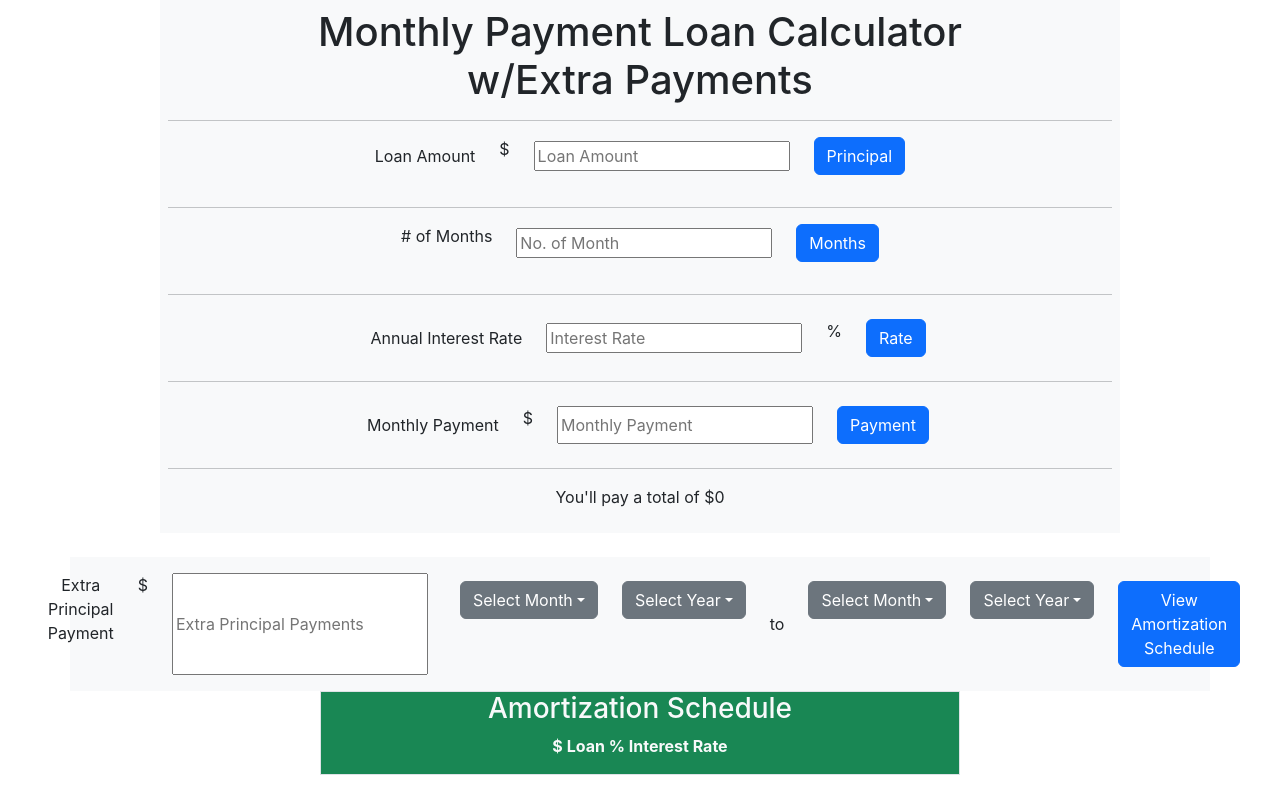
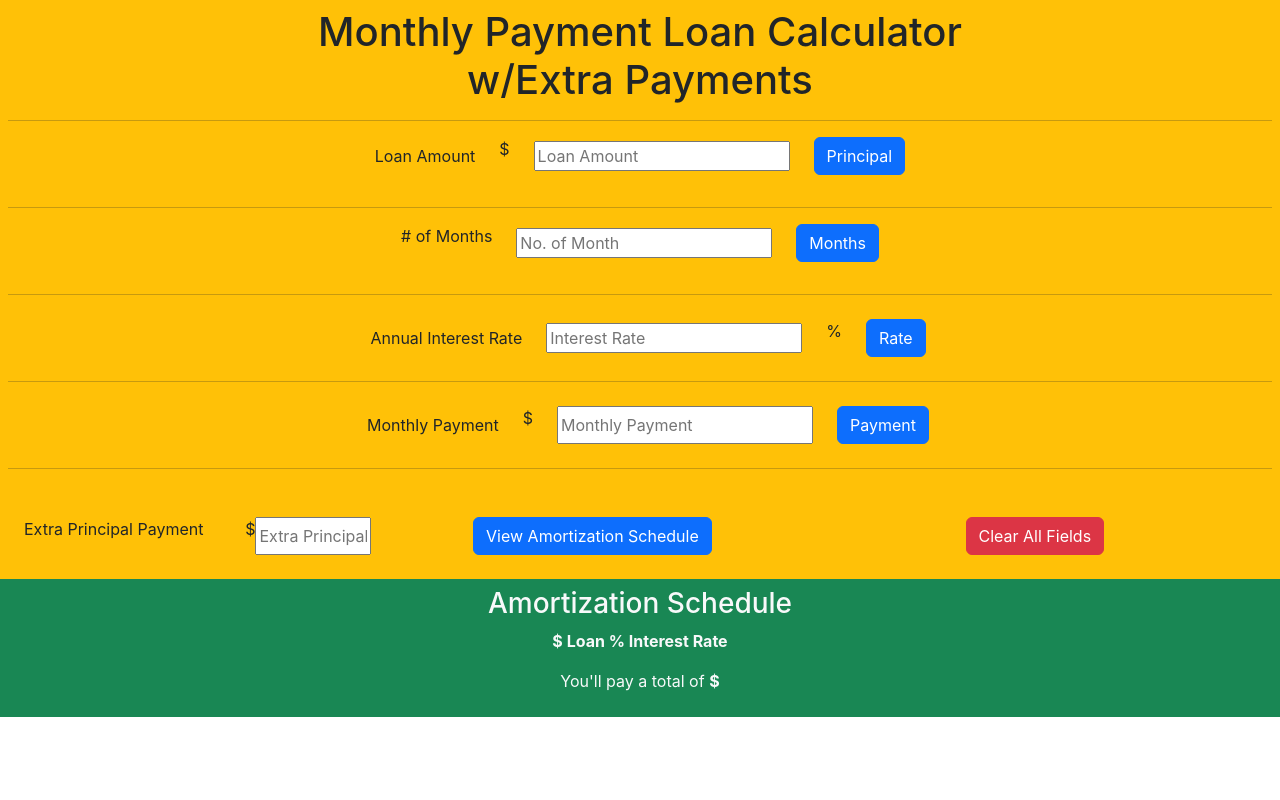
Before and after one commit to MuhammadUmarMalik/loan_Calculator_app, a React (Create React App) app: page / in a window 1280 px wide. Built offline with nearby package versions, Linux system fonts and the light colour scheme.

Commit message:
Add extra principal payement functionality

```diff
--- a/package.json
+++ b/package.json
@@ -1,8 +1,8 @@
 {
-  "homepage": "https://muhammadumarmalik.github.io/loan_Calculator_app",
   "name": "motage_calculator",
   "version": "0.1.0",
   "private": true,
+  "homepage": "./",
   "dependencies": {
     "@testing-library/jest-dom": "^5.17.0",
     "@testing-library/react": "^13.4.0",
--- a/src/App.js
+++ b/src/App.js
@@ -7,7 +7,7 @@ function App() {
   //state management
 
   const [loanAmount, setLoanAmount] = useState("");
-  const [totalAmount, setTotalAmount] = useState(0);
+  const [totalAmount, setTotalAmount] = useState();
   const [numMonths, setNumMonths] = useState("");
   const [annualInterestRate, setAnnualInterestRate] = useState("");
   const [monthlyPayment, setMonthlyPayment] = useState("");
@@ -20,6 +20,7 @@ function App() {
   const [endMonth, setEndMonth] = useState("");
   const [endYear, setEndYear] = useState("");
   const [amortizationSchedule, setAmortizationSchedule] = useState([]);
+  const [extraPrincipal, setExtraPrincipal] = useState("");
 
   const months = [
     "January",
@@ -56,26 +57,33 @@ function App() {
       setEndYear(year);
     }
   };
+  useEffect(() => {
+    // This code will run after totalAmount state is updated
+    console.log("Total Loan Payment updated:", totalAmount);
+
+    // Display the total payment amount on the first request
+    if (totalAmount > 0) {
+      <p>You'll pay a total of $${totalAmount}</p>;
+    }
+  }, [totalAmount]);
+
+  const handleExtraPrincipalChange = (e) => {
+    setExtraPrincipal(e.target.value);
+  };
 
   const handleMonthlyPayment = () => {
     const monthlyInterestRate = annualInterestRate / 100 / 12;
-    console.log("monthly Interests ---------------->", monthlyInterestRate);
+    // console.log("monthly Interests ---------------->", monthlyInterestRate);
     const numberOfPayments = numMonths;
-    console.log("number of Payment ---->", numberOfPayments);
+    // console.log("number of Payment ---->", numberOfPayments);
     const numerator =
       monthlyInterestRate * Math.pow(1 + monthlyInterestRate, numberOfPayments);
-    console.log("numerator", numerator);
+    // console.log("numerator", numerator);
     const denominator = Math.pow(1 + monthlyInterestRate, numberOfPayments) - 1;
-    console.log("denominator", denominator);
+    // console.log("denominator", denominator);
     const monthlyPaymentValue = loanAmount * (numerator / denominator);
-    console.log("monthlypayment----->", monthlyPaymentValue);
+    // console.log("monthlypayment----->", monthlyPaymentValue);
     setMonthlyPayment(monthlyPaymentValue.toFixed(2));
-
-    //total loan amount
-    const totalAmount = monthlyPayment * numberOfPayments;
-    console.log("total loan payement", totalAmount);
-    setTotalAmount(totalAmount.toFixed(2));
-    // console.log("set total loan payement", setTotalAmount);
   };
   const calculateMonthlyPayment = () => {
     const monthlyInterestRate = annualInterestRate / 100 / 12;
@@ -85,19 +93,6 @@ function App() {
     const denominator = Math.pow(1 + monthlyInterestRate, numberOfPayments) - 1;
     return loanAmount * (numerator / denominator);
   };
-
-  // const calculateTotalLoan = ({ monthlyPayment, numberOfPayments }) => {
-  //   return monthlyPayment * numberOfPayments;
-  // };
-
-  useEffect(() => {
-    // This code will run after totalAmount state is updated
-    console.log("Total Loan Payment updated:", totalAmount);
-  }, [totalAmount]);
-  function getCurrentMonth() {
-    return new Date().getMonth() + 1; // Adding 1 because months are zero-indexed
-  }
-
   // Function to get the current year
   function getCurrentYear() {
     return new Date().getFullYear();
@@ -115,6 +110,11 @@ function App() {
     const monthlyPayment = calculateMonthlyPayment();
     setMonthlyPayment(monthlyPayment.toFixed(2));
 
+    const totalAmount = (monthlyPayment * numberOfPayments).toFixed(2);
+    // console.log("total loan payement", totalAmount);
+    setTotalAmount(totalAmount);
+
+    const extraPrincipalValue = parseFloat(extraPrincipal) || 0;
     const schedule = [];
     let remainingBalance = loanAmount;
     let count;
@@ -123,12 +123,59 @@ function App() {
       const interestPaid = remainingBalance * monthlyInterestRate;
       const principalPaid = monthlyPaymentValue - interestPaid;
       remainingBalance -= principalPaid;
+      if (remainingBalance <= 0) {
+        remainingBalance = 0; // Set remaining balance to zero if it becomes negative
+      }
       count = i;
+      const year = years[Math.floor((startMonth - 1 + i) / 12) % years.length];
       schedule.push({
         count,
         month: months[(startMonth - 1 + i) % 12],
+        year,
+        payment: monthlyPayment.toFixed(2),
+        principalPaid: principalPaid.toFixed(2),
+        interestPaid: interestPaid.toFixed(2),
+        remainingBalance: remainingBalance.toFixed(2),
+      });
+    }
 
-        payment: monthlyPayment.toFixed(2),
+    setAmortizationSchedule(schedule);
+  };
+
+  //extra principal schedule
+  // generate Amortization Schedule
+  const generateExtraAmortizationSchedule = () => {
+    const monthlyInterestRate = annualInterestRate / 100 / 12;
+    const numberOfPayments = numMonths;
+    const numerator =
+      monthlyInterestRate * Math.pow(1 + monthlyInterestRate, numberOfPayments);
+    const denominator = Math.pow(1 + monthlyInterestRate, numberOfPayments) - 1;
+    const extraPrincipalValue = parseFloat(extraPrincipal) || 0;
+    const monthlyPaymentValue =
+      loanAmount * (numerator / denominator) + extraPrincipalValue;
+
+    const totalAmount = (monthlyPaymentValue * numberOfPayments).toFixed(2);
+    setTotalAmount(totalAmount);
+
+    const schedule = [];
+    let remainingBalance = loanAmount; // Include extra principal in the initial balance
+    console.log("remainningBalance", remainingBalance);
+    let count;
+
+    for (let i = 1; i <= numMonths; i++) {
+      const interestPaid = remainingBalance * monthlyInterestRate;
+      const principalPaid = monthlyPaymentValue - interestPaid;
+      remainingBalance -= principalPaid;
+      if (remainingBalance <= 0) {
+        remainingBalance = 0; // Set remaining balance to zero if it becomes negative
+      }
+      count = i;
+      const year = years[Math.floor((startMonth - 1 + i) / 12) % years.length];
+      schedule.push({
+        count,
+        month: months[(startMonth - 1 + i) % 12],
+        year,
+        payment: monthlyPaymentValue.toFixed(2),
         principalPaid: principalPaid.toFixed(2),
         interestPaid: interestPaid.toFixed(2),
         remainingBalance: remainingBalance.toFixed(2),
@@ -139,7 +186,7 @@ function App() {
   };
   return (
     <div className="w-100 d-flex flex-column align-items-center justify-content-center ">
-      <div className="container w-75 align-items-center justify-content-center text-center p-2 bg-light">
+      <div className="w-100 align-items-center justify-content-center text-center p-2 bg-warning">
         <h1>
           Monthly Payment Loan Calculator <br />
           <span>w</span>/Extra Payments
@@ -212,24 +259,25 @@ function App() {
             </button>
           </div>
           <hr />
-          {loanAmount !== null && <p>You'll pay a total of ${totalAmount}</p>}
-          {/* <p>You'll pay a total of ${setTotalAmount}</p> */}
+
+          {/* <p>You'll pay a total of ${totalAmount}</p> */}
         </div>
+        {/* {totalAmount !== 0 && <p>You'll pay a total of ${totalAmount}</p>} */}
       </div>
-      <br />
-      <div className="w-40 bg-success">
-        <div className="container w-53 align-items-center justify-content-center text-center p-2 bg-light">
-          <div className="d-flex w-100 align-item-center justify-content-center gap-4 m-2">
-            <label className="">Extra Principal Payment</label>
+      <div className="w-100">
+        <div className="w-100 align-items-centertext-center p-4 bg-warning">
+          <div className="d-flex w-100 align-item-center justify-content-around">
+            <label className="w-50">Extra Principal Payment</label>
             <span>$</span>
             <input
               placeholder="Extra Principal Payments"
-              className="w-20"
+              className="w-25"
               type={Number}
               // value={}
+              onChange={(e) => setExtraPrincipal(e.target.value)}
             />
-            <div className="d-flex w-100 align-item-center justify-content-center gap-4 m-2">
-              <Dropdown>
+            <div className="d-flex w-100 align-item-center justify-content-center">
+              {/* <Dropdown>
                 <Dropdown.Toggle variant="secondary">
                   {startMonth || "Select Month"}
                 </Dropdown.Toggle>
@@ -291,34 +339,67 @@ function App() {
                     </Dropdown.Item>
                   ))}
                 </Dropdown.Menu>
-              </Dropdown>
+              </Dropdown> */}
 
               <button
                 type="button"
                 class="btn btn-primary "
-                onClick={generateAmortizationSchedule}
+                onClick={
+                  extraPrincipal === 0
+                    ? generateAmortizationSchedule
+                    : generateExtraAmortizationSchedule
+                }
               >
                 View Amortization Schedule
+              </button>
+            </div>
+            <div className="w-100 d-flex align-items-center justify-content-center">
+              <button
+                type="button"
+                className="btn btn-danger"
+                onClick={() => {
+                  setLoanAmount("");
+                  setNumMonths("");
+                  setAnnualInterestRate("");
+                  setMonthlyPayment("");
+                  setPrincipalAmount("");
+                  setInterestRate("");
+                  setSelectedMonth();
+                  setSelectedYear("");
+                  setStartMonth("");
+                  setStartYear("");
+                  setEndMonth("");
+                  setEndYear("");
+                  setAmortizationSchedule([]);
+                  setExtraPrincipal("");
+                  setTotalAmount(0.0);
+                  setExtraPrincipal(0);
+                }}
+              >
+                Clear All Fields
               </button>
             </div>
           </div>
         </div>
       </div>
 
-      <div className="w-50 gap-20 align-items-center justify-content-center text-light  bg-success border">
+      <div className="w-100 gap-4 align-items-center justify-content-center text-light p-2 bg-success">
         <h3 className="text-center"> Amortization Schedule</h3>
         <p className="text-center">
           <b>
             ${loanAmount} Loan {annualInterestRate} % Interest Rate
           </b>
         </p>
+        <p className="text-center">
+          You'll pay a total of <strong>${totalAmount}</strong>
+        </p>
         {amortizationSchedule.length > 0 && (
-          <table class="table">
+          <table class="table p-2">
             <thead>
               <tr>
                 <th scope="col">Sr.No#</th>
                 <th scope="col">Month</th>
-
+                <th scope="col">Year</th>
                 <th scope="col">Payment</th>
                 <th scope="col">Principal Paid</th>
                 <th scope="col">Interest Paid</th>
@@ -330,6 +411,7 @@ function App() {
                 <tr key={entry.month} scope="row">
                   <td>{entry.count}</td>
                   <td>{entry.month}</td>
+                  <td>{entry.year}</td>
                   <td>${entry.payment}</td>
                   <td>${entry.principalPaid}</td>
                   <td>${entry.interestPaid}</td>
@@ -339,6 +421,34 @@ function App() {
             </tbody>
           </table>
         )}
+        {amortizationSchedule.length > 0 && (
+          <div className="text-center">
+            <p>
+              <b>Total Principal Paid: $</b>
+              {amortizationSchedule
+                .reduce(
+                  (total, entry) => total + parseFloat(entry.principalPaid),
+                  0
+                )
+                .toFixed(2)}
+            </p>
+            <p>
+              <b>Total Interest Paid: $</b>
+              {amortizationSchedule
+                .reduce(
+                  (total, entry) => total + parseFloat(entry.interestPaid),
+                  0
+                )
+                .toFixed(2)}
+            </p>
+            <p>
+              <b>Total Payment Paid: $</b>
+              {amortizationSchedule
+                .reduce((total, entry) => total + parseFloat(entry.payment), 0)
+                .toFixed(2)}
+            </p>
+          </div>
+        )}
       </div>
     </div>
   );
```
